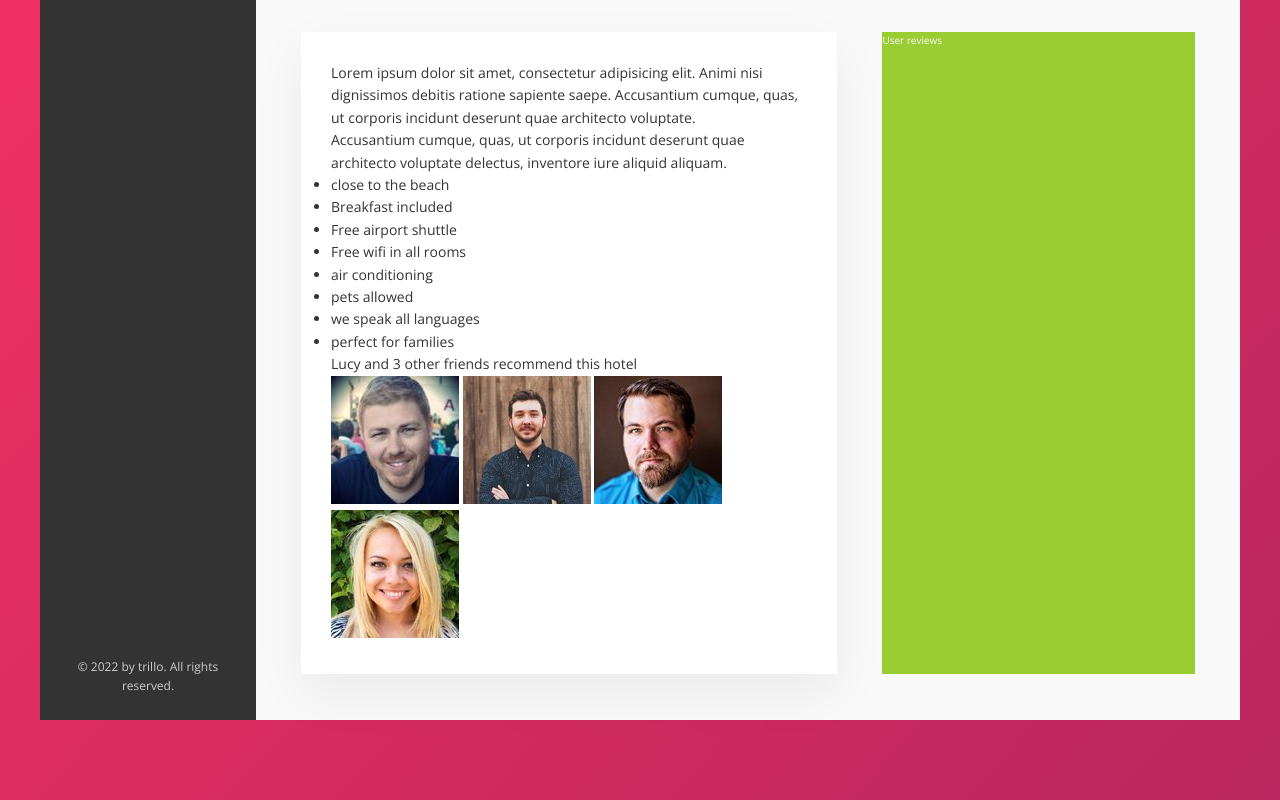
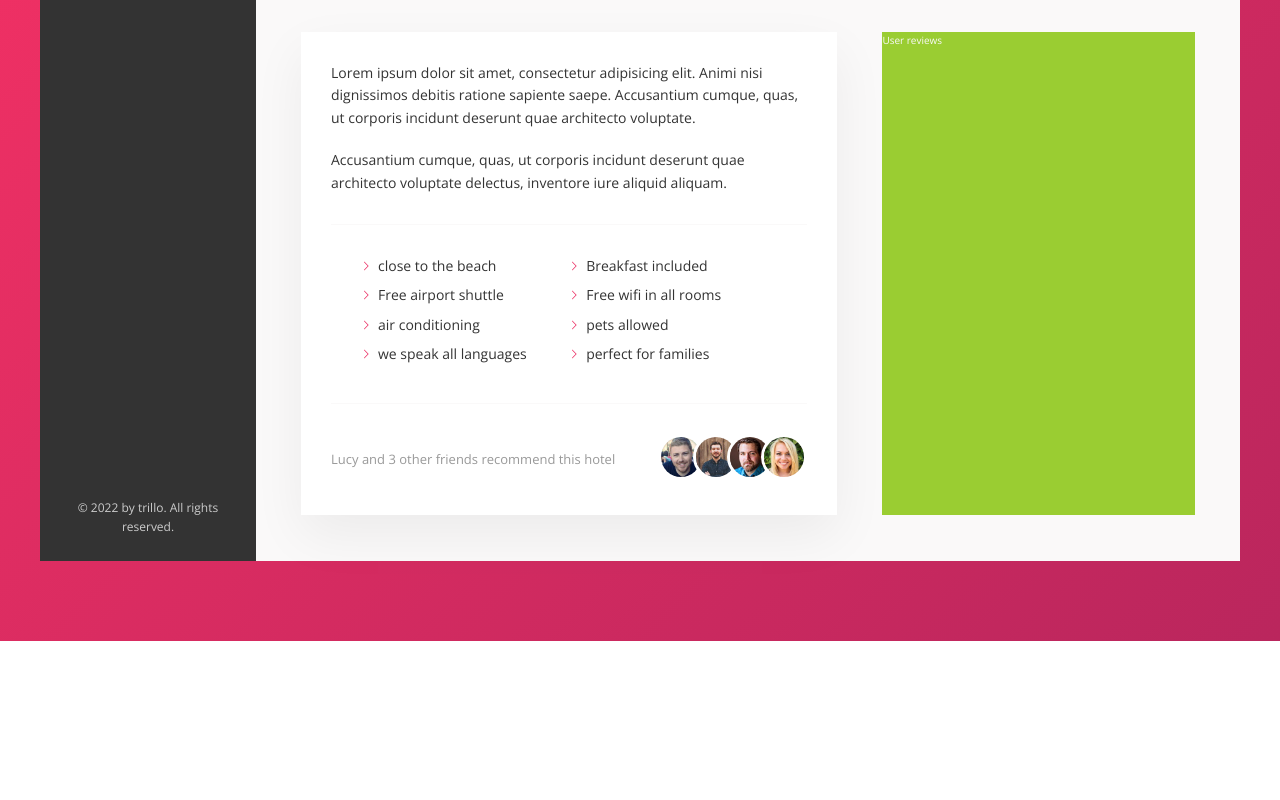
Before and after one commit to amina-rahal/Trillo, a website: page index.html in a window 1280 px wide. Shown: the part 615-1415 px from the top of the page. After the commit the page ends 1256 px from the top, so only its background shows below. Drawn offline with nearby package versions, Linux system fonts and the light colour scheme.

Commit message:
finished hotel overview

```diff
--- a/sass/_components.scss
+++ b/sass/_components.scss
@@ -285,3 +285,72 @@
         box-shadow: none;
     }
 }
+
+//Paragraph
+.paragraph:not(:last-of-type){
+    margin-bottom: 2rem;
+}
+
+
+//List
+.list {
+    list-style: none;
+    margin: 3rem 0;
+    padding: 3rem;
+    border-top: var(--line);
+    border-bottom: var(--line);
+
+    display: flex;
+    flex-wrap: wrap;
+
+    &__item {
+        flex: 0 0 50%;
+        margin-bottom: .7rem;
+    }
+
+    &__item::before {
+        content: "";
+        display: inline-block;
+        height: 1rem;
+        width: 1rem;
+        margin-right: .7rem;
+
+        //older browsers
+        //background-image: url(../img/chevron-thin-right.svg);
+        //background-size: cover;
+
+        // modern browsers
+        background-color: var(--color-Primary);
+        -webkit-mask-image: url(../img/chevron-thin-right.svg);
+        -webkit-mask-size: cover;
+    }
+}
+
+//Recommend
+.recommend {
+    font-size: 1.3rem;
+    color: var(--color-Grey-dark-3);
+
+    display: flex;
+    align-items: center;
+
+    &__count {
+        margin-right: auto;
+    }
+
+    &__friends {
+
+    }
+
+    &__photo {
+        box-sizing: content-box;
+        height: 4rem;
+        width: 4rem;
+        border-radius: 50%;
+        border: 3px solid #FFF;
+
+        &:not(:last-child) {
+            margin-right: -1.5rem;
+        }
+    }
+}
```
Also changed, not shown: css/style.css.
